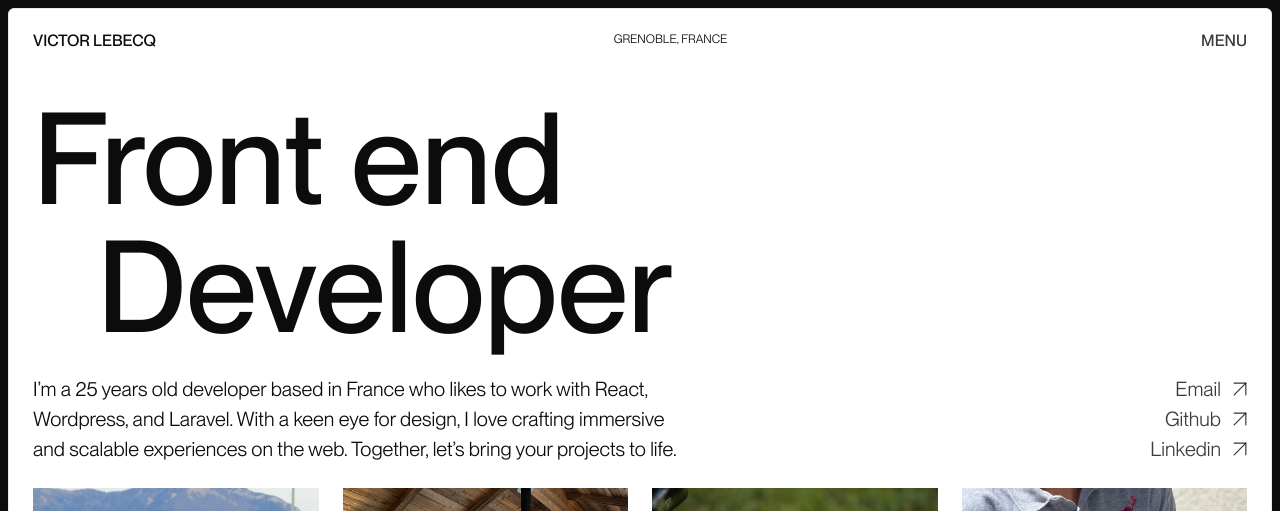
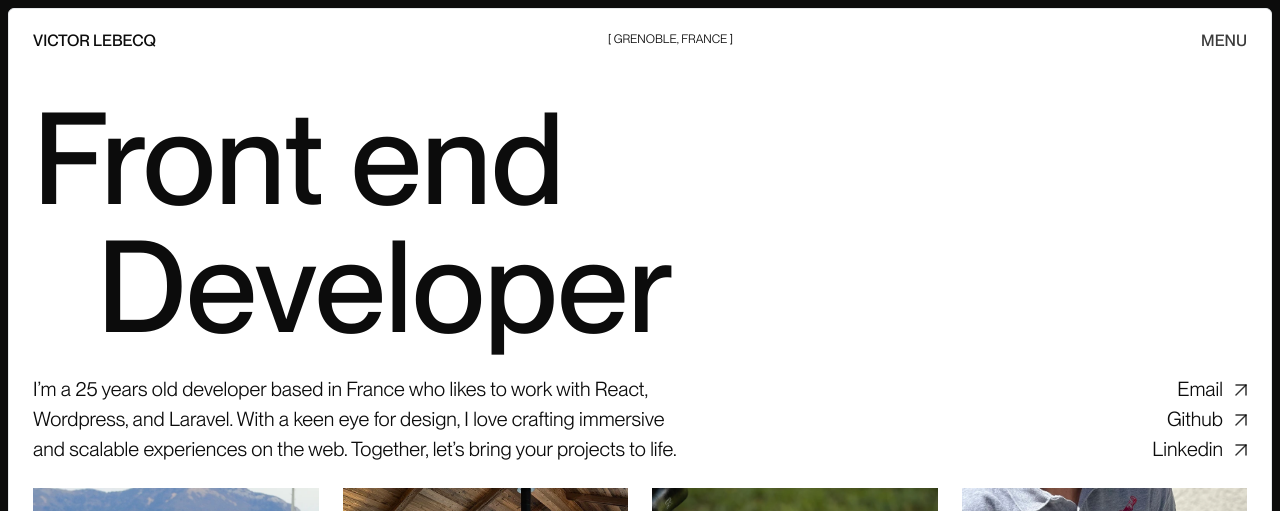
Before and after one commit to pommito/Portfolio-2024, a Next.js app: page /playground in a window 1280 px wide. Shown: the top 511 px of the page. Built offline with nearby package versions, Linux system fonts and the light colour scheme.

Commit message:
Styling(Home) : enhance the styling and solve some problems, visual looks really good

```diff
--- a/src/app/playground/page.tsx
+++ b/src/app/playground/page.tsx
@@ -26,15 +26,36 @@ export default function Playground() {
               <ul className="flex flex-col justify-around items-end">
                 <li className="flex flex-row gap-3 items-center leading-none text-xl">
                   <AnimatedLink title="Email" url="mailto:victor.lebecq.pro@gmail.com" />
-                  <Image src="/arrow-icon.svg" alt="arrow icon" aria-hidden width={14} height={14} />
+                  <Image
+                    src="/arrow-icon.svg"
+                    alt="arrow icon"
+                    className="mt-[2px]"
+                    aria-hidden
+                    width={12}
+                    height={12}
+                  />
                 </li>
                 <li className="flex flex-row gap-3 items-center leading-none text-xl">
                   <AnimatedLink title="Github" url="https://github.com/pommito" />
-                  <Image src="/arrow-icon.svg" alt="arrow icon" aria-hidden width={14} height={14} />
+                  <Image
+                    src="/arrow-icon.svg"
+                    alt="arrow icon"
+                    className="mt-[2px]"
+                    aria-hidden
+                    width={12}
+                    height={12}
+                  />
                 </li>
                 <li className="flex flex-row gap-3 items-center leading-none text-xl">
                   <AnimatedLink title="Linkedin" url="www.linkedin.com/in/victor-lebecq" />
-                  <Image src="/arrow-icon.svg" alt="arrow icon" aria-hidden width={14} height={14} />
+                  <Image
+                    src="/arrow-icon.svg"
+                    alt="arrow icon"
+                    className="mt-[2px]"
+                    aria-hidden
+                    width={12}
+                    height={12}
+                  />
                 </li>
               </ul>
             </div>
--- a/src/components/animations/AnimatedLink.tsx
+++ b/src/components/animations/AnimatedLink.tsx
@@ -58,7 +58,7 @@ export default function AnimatedLink({ title, url }: TitleProps) {
       data-stagger-link
     >
       <motion.span
-        className="relative whitespace-nowrap opacity-80"
+        className="relative whitespace-nowrap"
         data-stagger-link-text
         variants={titleAnim}
         initial="init"
--- a/src/components/new/DropdownMenu.tsx
+++ b/src/components/new/DropdownMenu.tsx
@@ -4,7 +4,7 @@ import { useState, useEffect, useCallback } from 'react';
 import { AnimatePresence, motion, useAnimation } from 'framer-motion';
 import AnimatedLink from '../animations/AnimatedLink';
 
-import { navLinks } from '@/constants/navLinks';
+import { navLinks } from '@/constant/navLinks';
 
 export default function DropdownMenu() {
   const [isMenuOpen, setIsMenuOpen] = useState(false);
--- a/src/components/new/Header.tsx
+++ b/src/components/new/Header.tsx
@@ -5,7 +5,7 @@ export default function Header() {
     <header className="absolute top-0 left-0 flex justify-between items-start w-full p-6">
       <h2 className="font-medium leading-none uppercase">Victor Lebecq</h2>
       {/* TODO : Enhance the style of the location */}
-      <span className="text-xs leading-none uppercase">Grenoble, France</span>
+      <span className="text-xs leading-none uppercase">[ Grenoble, France ]</span>
       <DropdownMenu />
     </header>
   );
```
Also changed, not shown: public/Arrow-icon.svg, src/constant/navLinks.ts (renamed from src/constants/navLinks.ts).
